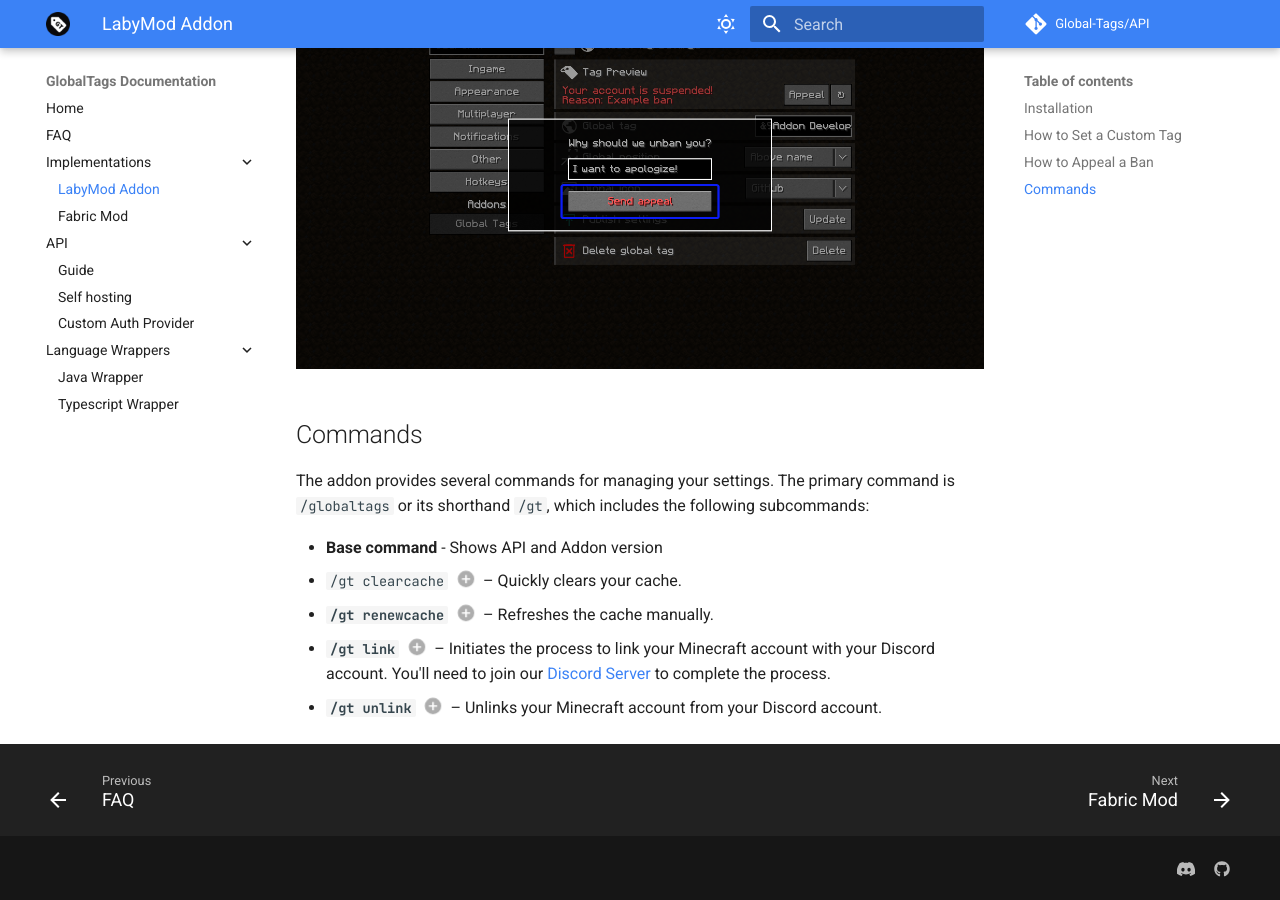
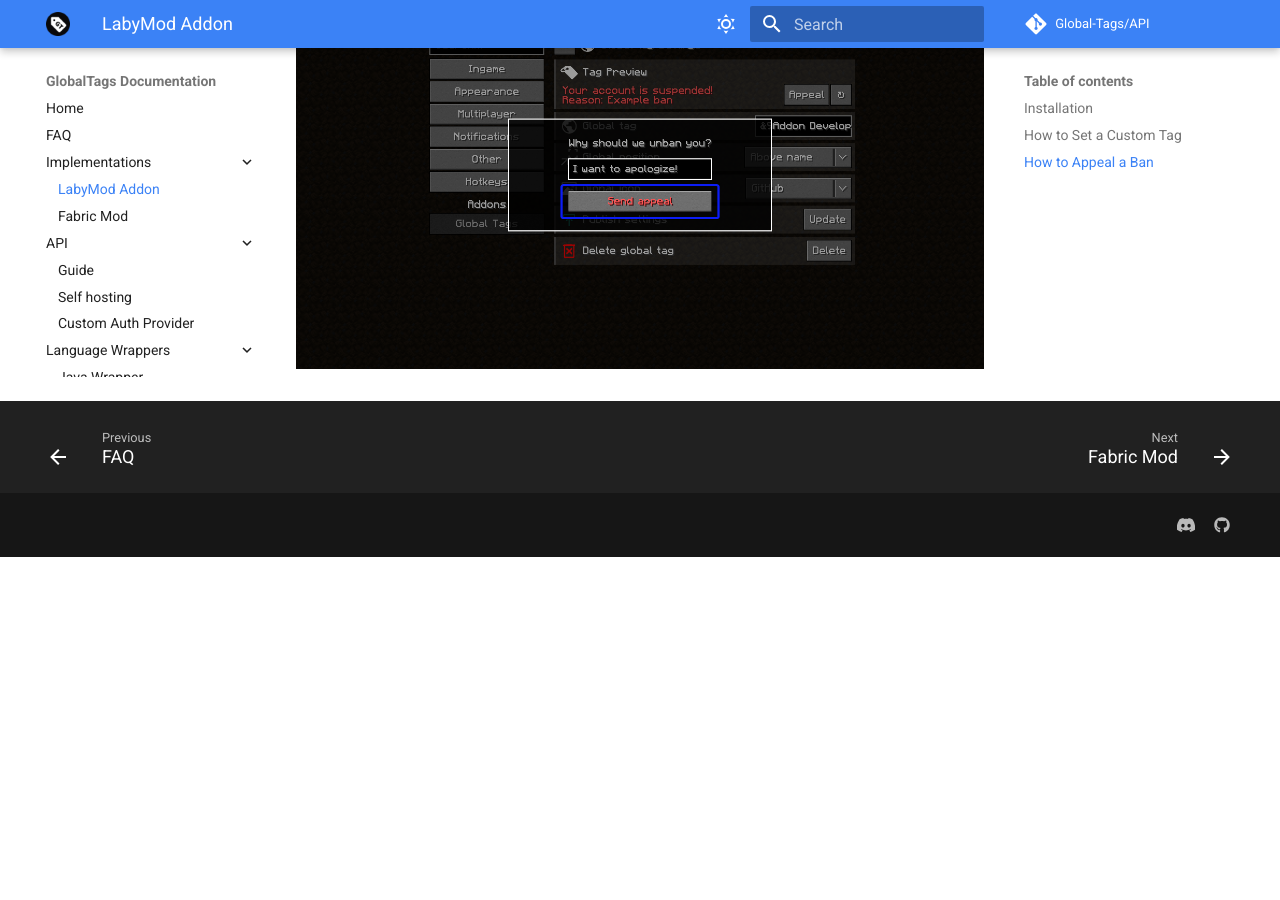
Before and after one commit to Global-Tags/API, an MkDocs documentation site: the page built from docs/implementations/labymod.md, in a window 1280 px wide and 900 px high, scrolled down 2723 px. Built offline with MkDocs 1.6.1 and Material for MkDocs 9.7.7, drawn with Linux system fonts in a browser that asks for light colours; comment, search, counter and statistics services are not loaded; after the commit the page ends 3280 px from its top, so only the background shows below that.

Commit message:
Remove command list from LabyMod addon page

```diff
--- a/docs/implementations/labymod.md
+++ b/docs/implementations/labymod.md
@@ -39,30 +39,3 @@
 If the appeal button is clickable, a modal will pop up with an input field. Write your apology or the reason you believe the ban should be lifted, and click "Send appeal." Your appeal will be reviewed, and a decision will be made on whether to lift the ban.
 
 ![Appeal Modal](../assets/files/labymod/appeal_modal.png)
-
-## Commands
-
-The addon provides several commands for managing your settings. The primary command is `/globaltags` or its shorthand `/gt`, which includes the following subcommands:
-
-<div class="annotate" markdown>
-
-- **Base command** - Shows API and Addon version
-- `/gt clearcache` (1) – Quickly clears your cache.
-- **`/gt renewcache`** (2) – Refreshes the cache manually.
-- **`/gt link`** (3) – Initiates the process to link your Minecraft account with your Discord account. You'll need to join our <a href="https://globaltags.xyz/discord" target="">Discord Server</a> to complete the process.
-- **`/gt unlink`** (4) – Unlinks your Minecraft account from your Discord account.
-
-</div>
-
-1. **Clear Cache**:
-    - `/gt cc`
-
-2. **Renew Cache**:
-    - `/gt renew`
-    - `/gt rc`
-
-3. **Link Account**:
-    - No aliases
-
-4. **Unlink Account**:
-    - No aliases
```
